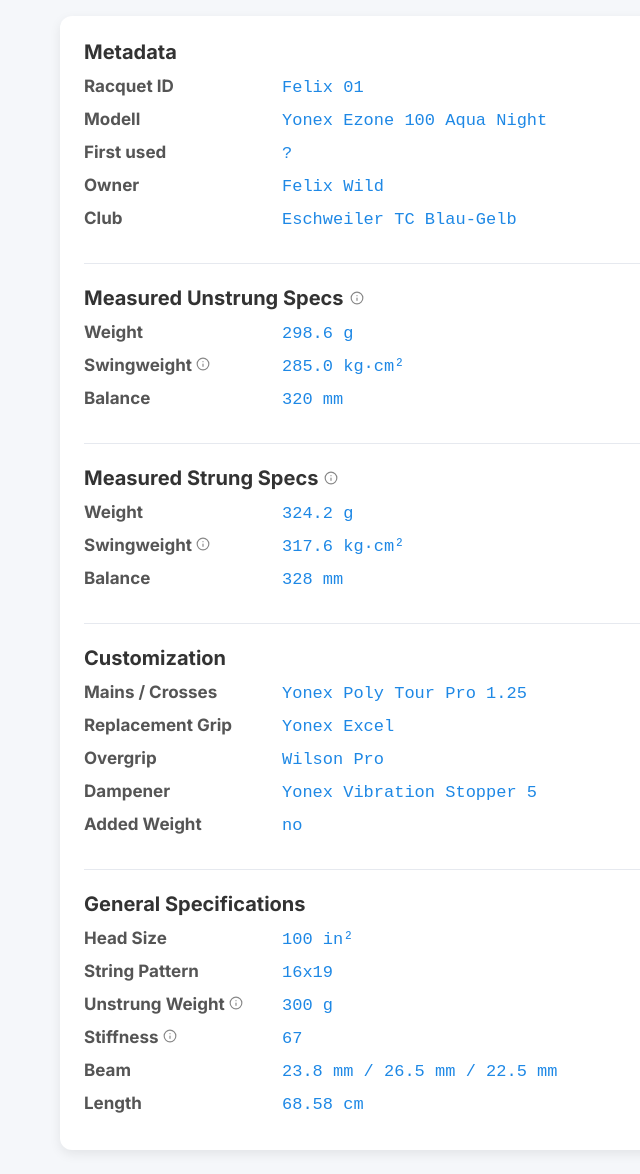
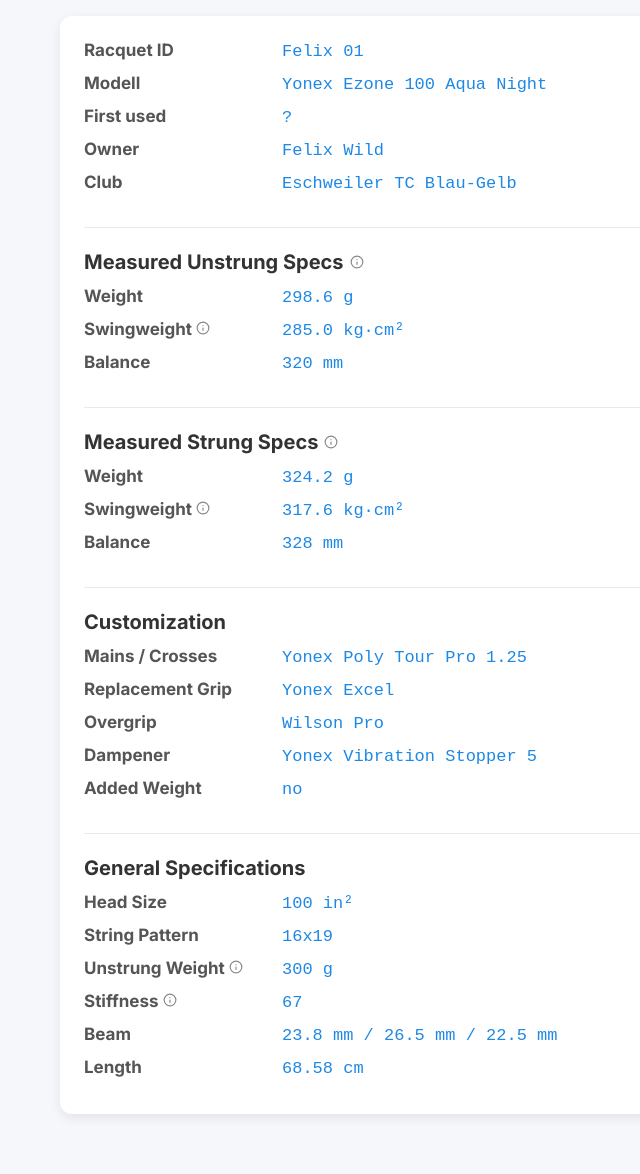
Before and after one commit to stringsmatter/Info, a Jekyll site: the page built from FW01/index.html, in a window 1280 px wide. Shown: the whole page, without its empty margins (206-846 px from the left). Built offline with Jekyll 4.4.1, drawn with Linux system fonts in a browser that asks for light colours; after the commit the page ends 1138 px from its top, so only the background shows below that.

Commit message:
Update racquet.html

```diff
--- a/_layouts/racquet.html
+++ b/_layouts/racquet.html
@@ -68,8 +68,6 @@
 
   <!-- ===== Block 0: Metadata ===== -->
   <section>
-    <h2>Metadata</h2>
-
     <div class="spec-item"><span class="label">Racquet ID</span><span class="value">{{ r.racket_id }}</span></div>
     <div class="spec-item"><span class="label">Modell</span><span class="value">{{ r.model }}</span></div>
     <div class="spec-item"><span class="label">First used</span><span class="value">{{ r.first_used }}</span></div>
```
